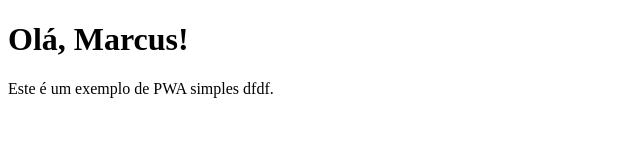
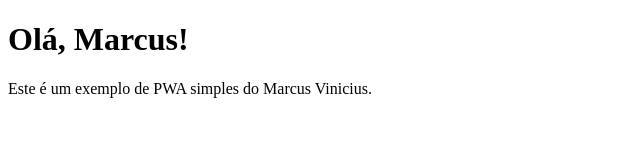
Before and after one commit to mv-eng-telecom/meu-pwa, a plain HTML site: page index.html in a window 1280 px wide. Shown: the whole page, without its empty margins (0-640 px from the left). Drawn offline with Linux system fonts and the light colour scheme.

Commit message:
teste commit

```diff
--- a/index.html
+++ b/index.html
@@ -7,7 +7,7 @@
 </head>
 <body>
   <h1>Olá, Marcus!</h1>
-  <p>Este é um exemplo de PWA simples dfdf.</p>
+  <p>Este é um exemplo de PWA simples do Marcus Vinicius.</p>
 
   <script>
     if ('serviceWorker' in navigator) {
```
